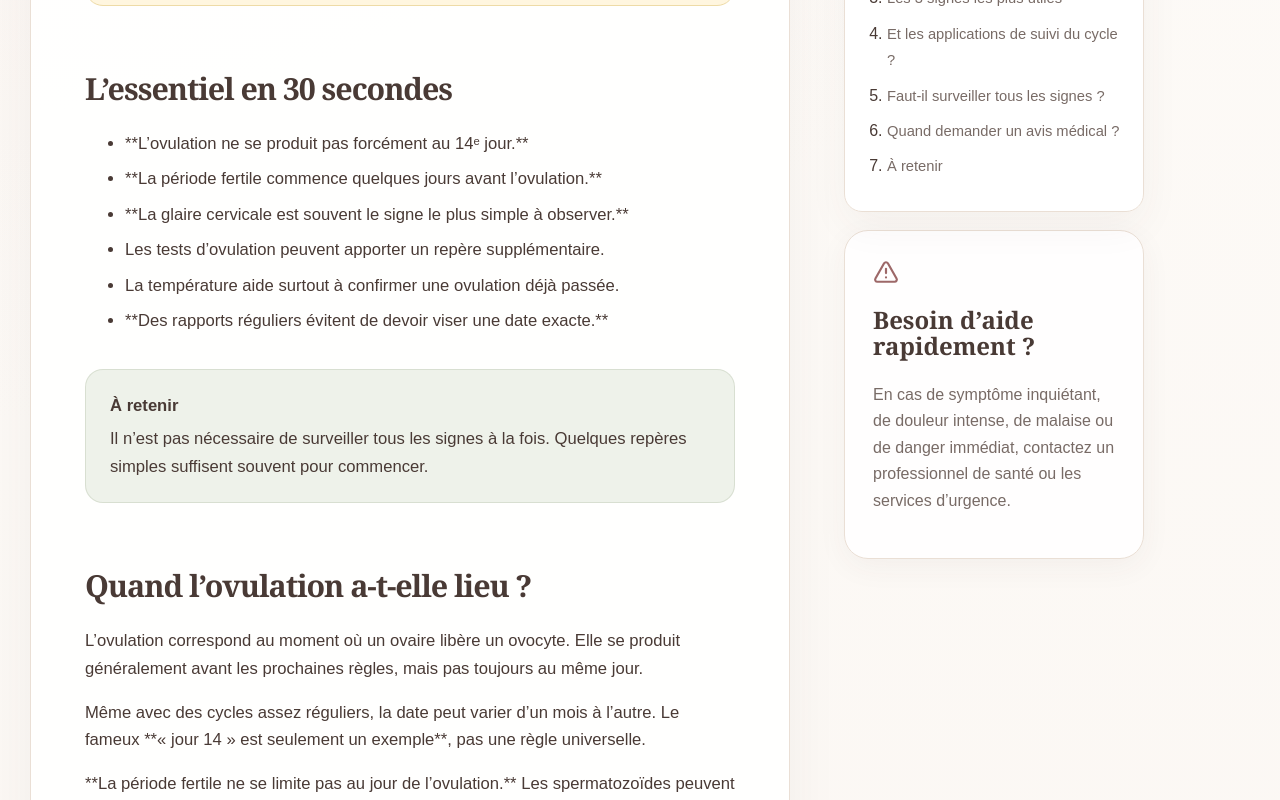
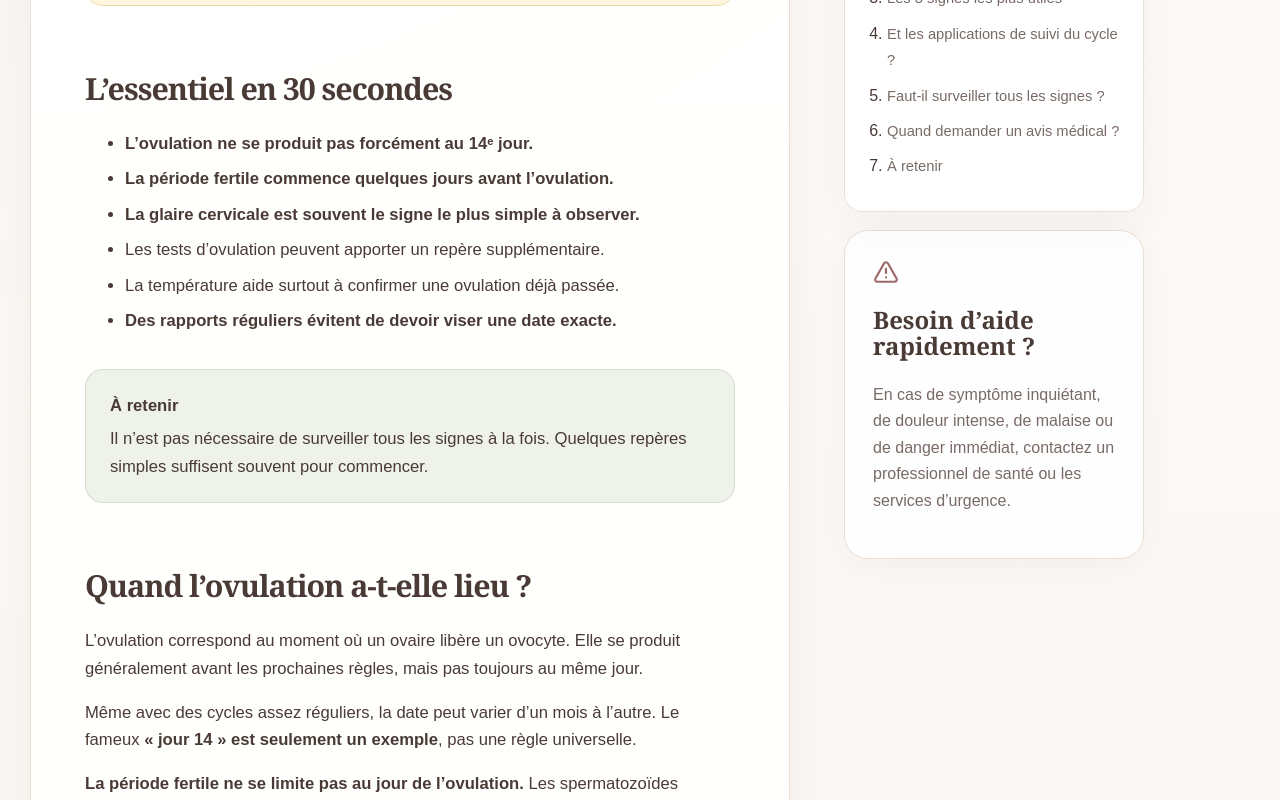
Before and after one commit to Yelenna04/maman-pas-a-pas, a Next.js app: page /articles/comment-reperer-ovulation-periode-fertile in a window 1280 px wide. Shown: the part 980-1780 px from the top of the page. Built offline with nearby package versions, Linux system fonts and the light colour scheme.

Commit message:
Add files via upload

```diff
--- a/app/articles/[slug]/page.tsx
+++ b/app/articles/[slug]/page.tsx
@@ -1,4 +1,5 @@
 import Image from "next/image";
+import type { ReactNode } from "react";
 import type { Metadata } from "next";
 import Link from "next/link";
 import { notFound } from "next/navigation";
@@ -8,6 +9,17 @@ import { articles, getArticle } from "@/lib/articles";
 import { getArticleImage } from "@/lib/articleImages";
 
 type Props = { params: Promise<{ slug: string }> };
+
+
+function renderRichText(text: string): ReactNode[] {
+  return text.split(/(\*\*[^*]+\*\*)/g).map((part, index) => {
+    if (part.startsWith("**") && part.endsWith("**")) {
+      return <strong key={`${part}-${index}`}>{part.slice(2, -2)}</strong>;
+    }
+
+    return part;
+  });
+}
 
 function sectionId(index: number) {
   return `section-${index + 1}`;
@@ -87,13 +99,13 @@ export default async function ArticlePage({ params }: Props) {
                 <h2>{section.title}</h2>
 
                 {section.paragraphs?.map((paragraph) => (
-                  <p key={paragraph}>{paragraph}</p>
+                  <p key={paragraph}>{renderRichText(paragraph)}</p>
                 ))}
 
                 {section.bullets && (
                   <ul>
                     {section.bullets.map((bullet) => (
-                      <li key={bullet}>{bullet}</li>
+                      <li key={bullet}>{renderRichText(bullet)}</li>
                     ))}
                   </ul>
                 )}
@@ -101,7 +113,7 @@ export default async function ArticlePage({ params }: Props) {
                 {section.quote && (
                   <div className="key-takeaway">
                     <strong>À retenir</strong>
-                    {section.quote}
+                    {renderRichText(section.quote)}
                   </div>
                 )}
               </section>
```
